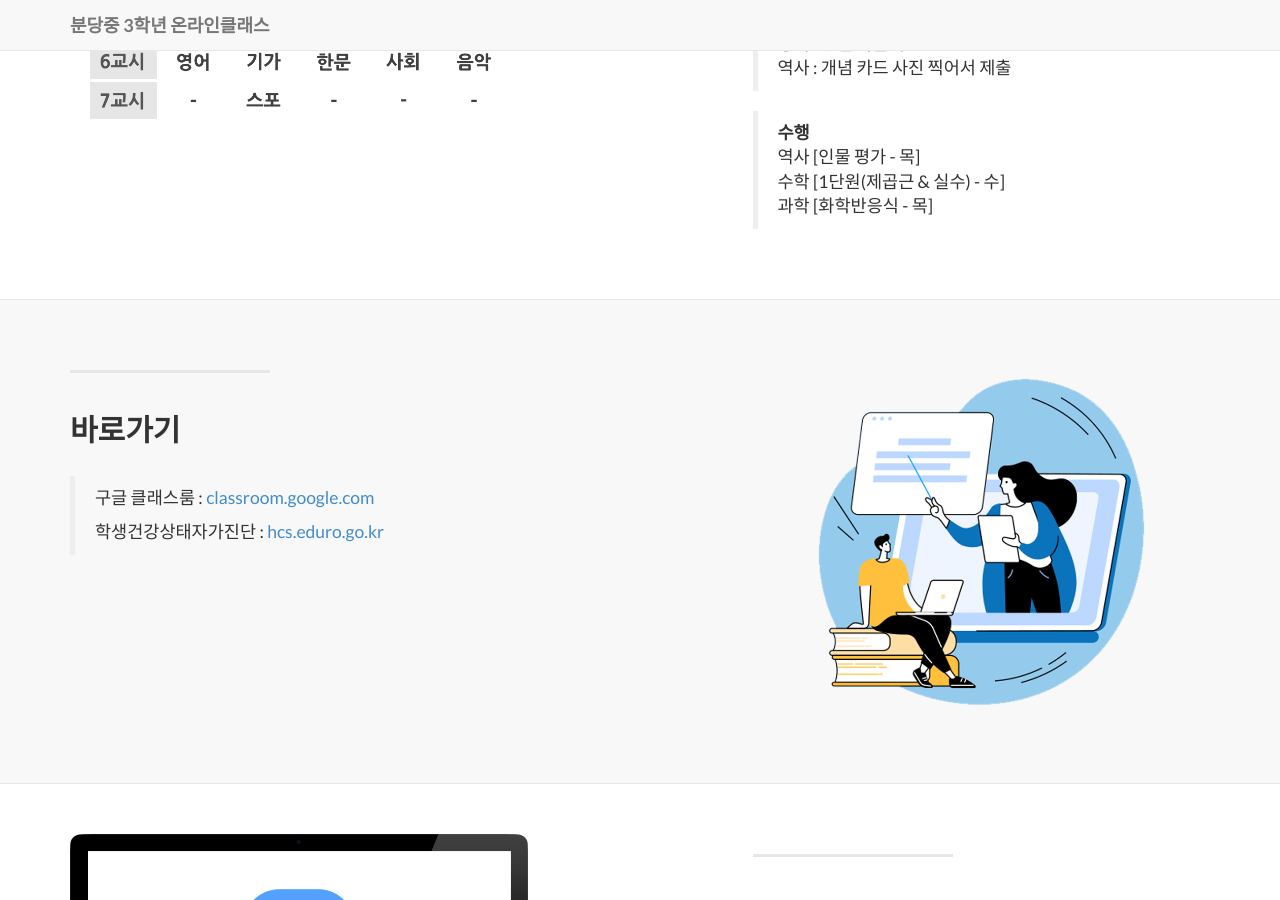
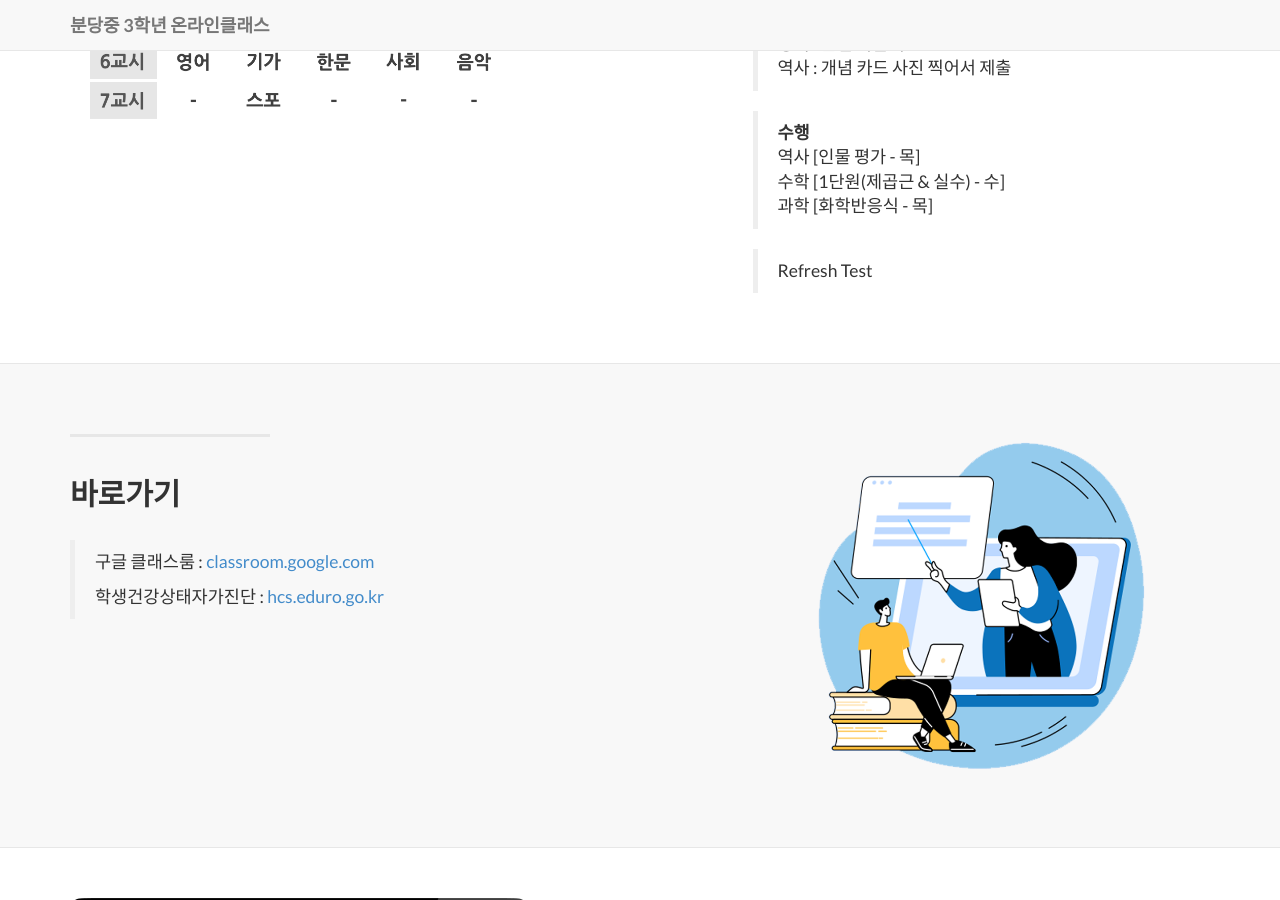
Before and after one commit to bundang-ms-2021/oncl, a Jekyll site: the page built from index.html, in a window 1280 px wide and 900 px high, scrolled down 1033 px. Built offline with Jekyll 4.4.1, drawn with Linux system fonts in a browser that asks for light colours; nearby versions of some CDN libraries; library files that are not in the unit come from our copies.

Commit message:
Update 2014-09-21-services-1.markdown

```diff
--- a/_posts/2014-09-21-services-1.markdown
+++ b/_posts/2014-09-21-services-1.markdown
@@ -17,3 +17,5 @@ description: |
   > 역사 [인물 평가 - 목]
   > 수학 [1단원(제곱근 & 실수) - 수]
   > 과학 [화학반응식 - 목]
+
+  > Refresh Test
```
